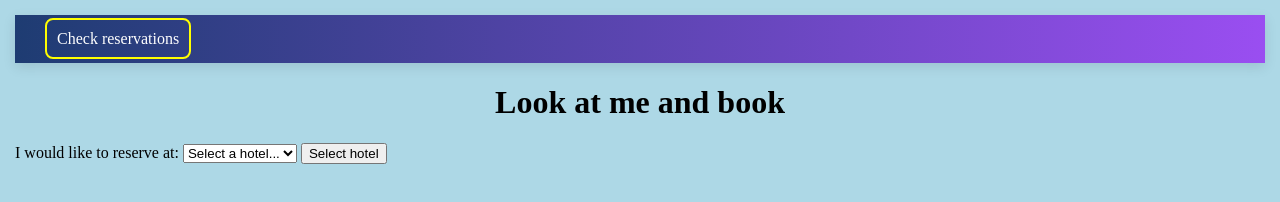
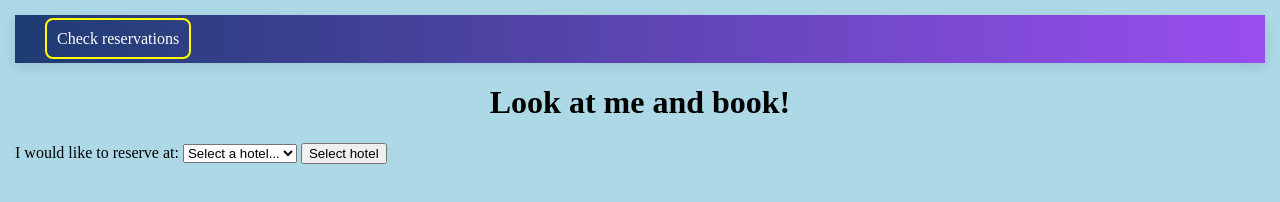
Before and after one commit to yaroslavdomb/DevOps_project3, a plain HTML site: page frontend-repo/HTML/index.html in a window 1280 px wide. Drawn offline with Linux system fonts and the light colour scheme; no server answers.

Commit message:
FE - test webhook-04

```diff
--- a/frontend-repo/HTML/index.html
+++ b/frontend-repo/HTML/index.html
@@ -13,7 +13,7 @@
         </header>
 
         <main>
-            <h1 class="txt-center">Look at me and book</h1>
+            <h1 class="txt-center">Look at me and book!</h1>
 
             <div class="search-hotel-container">
                 <label for="search-hotel">I would like to reserve at: </label>
```
